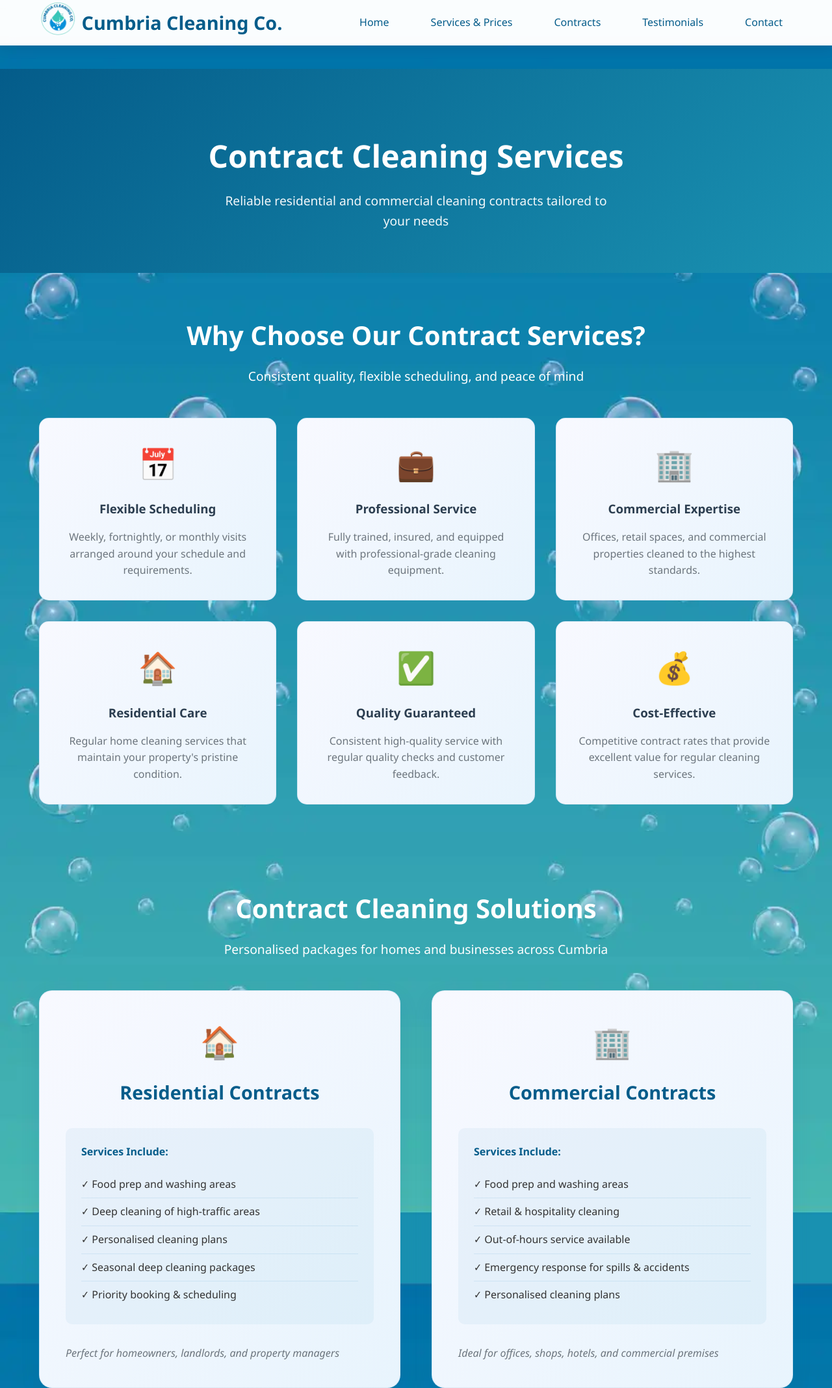
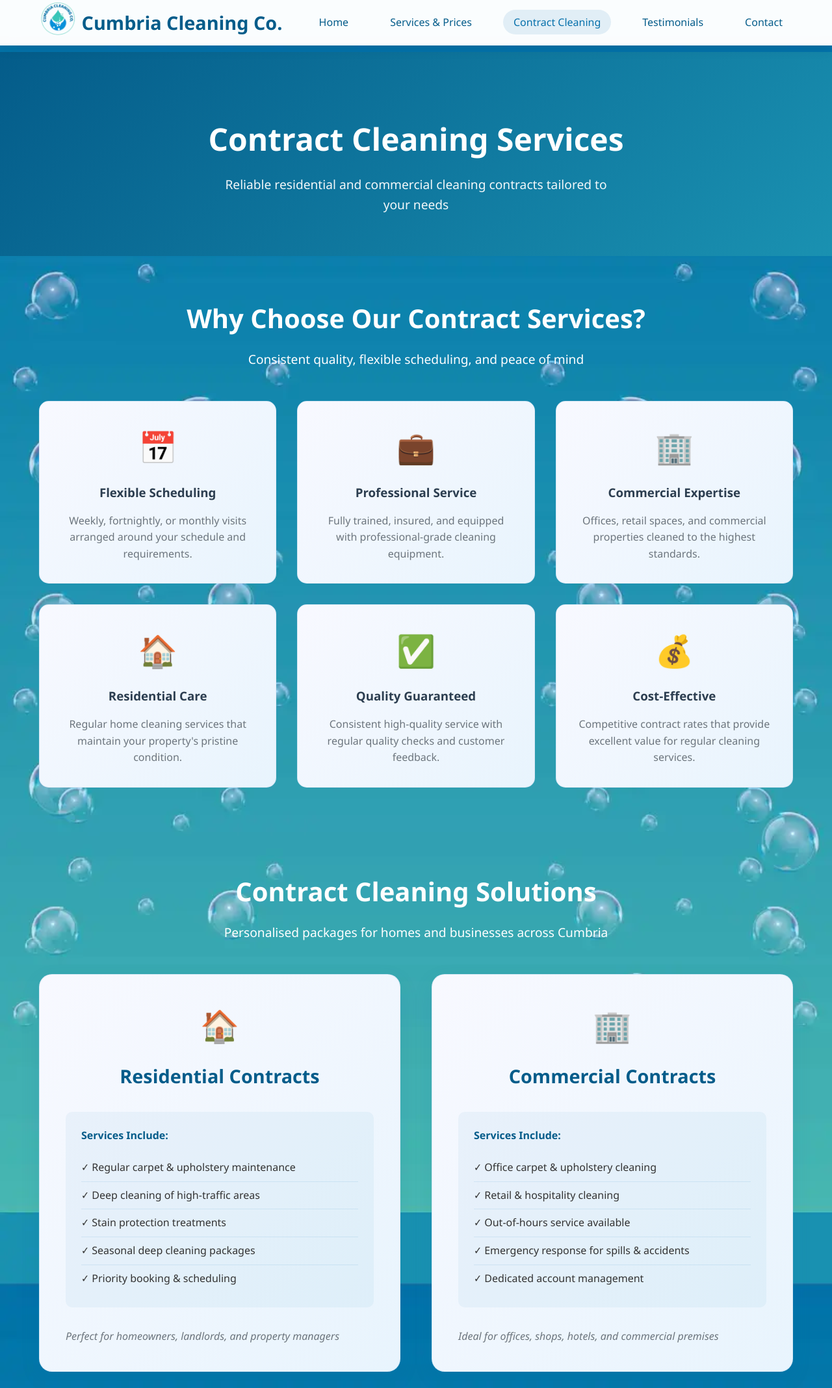
Before and after one commit to corbey08/cumbria-cleaning-co, a plain HTML site: page pages/residential-commercial.html in a window 1280 px wide. Shown: the top 2136 px of the page at 65% size. Drawn offline with Linux system fonts and the light colour scheme; a web font is replaced by a local one.

Commit message:
changed company description
Updated the title, description, and keywords for better SEO. Modified service listings for residential and commercial contracts.

```diff
--- a/pages/residential-commercial.html
+++ b/pages/residential-commercial.html
@@ -3,9 +3,9 @@
 <head>
     <meta charset="UTF-8">
     <meta name="viewport" content="width=device-width, initial-scale=1.0">
-    <title>Contract Cleaning Services | Cumbria Cleaning Co.</title>
-    <meta name="description" content="Professional residential and commercial contract cleaning services in Cumbria, South Scotland & NW England. Flexible schedules, reliable service. Get your personalised quote today!">
-    <meta name="keywords" content="contract cleaning Carlisle, commercial cleaning Cumbria, residential cleaning contracts, office cleaning Carlisle, regular cleaning services">--
+    <title>Residential & Commercial Contract Cleaning | Cumbria Cleaning Co.</title>
+    <meta name="description" content="Professional domestic and commercial contract cleaning services in Cumbria, South Scotland & NW England. Regular cleaning, carpet & upholstery care. Get your personalised quote today!">
+    <meta name="keywords" content="contract cleaning Carlisle, commercial cleaning Cumbria, domestic cleaning contracts, office cleaning Carlisle, regular cleaning services, residential cleaners">
     <meta name="author" content="Greg Corbett">
     <meta name="geo.region" content="GB-CMA">
     <meta name="geo.placename" content="Carlisle, Cumbria">
@@ -43,7 +43,7 @@
             <ul class="nav-links" id="navLinks">
                 <li><a href="../index.html">Home</a></li>
                 <li><a href="services.html">Services & Prices</a></li>
-                <li><a href="residential-commercial.html">Contracts</a></li>
+                <li><a href="contract-cleaning.html" class="active">Contract Cleaning</a></li>
                 <li><a href="testimonials.html">Testimonials</a></li>
                 <li><a href="#contact">Contact</a></li>
             </ul>
@@ -109,9 +109,9 @@
                         <div style="margin: 2rem 0; padding: 1.5rem; background: rgba(6, 112, 171, 0.05); border-radius: 10px;">
                             <h4 style="color: #045C8A; margin-bottom: 1rem;">Services Include:</h4>
                             <ul style="list-style: none; padding: 0; text-align: left;">
-                                <li style="padding: 0.5rem 0; border-bottom: 1px solid rgba(6, 112, 171, 0.1);">✓ Food prep and washing areas</li>
+                                <li style="padding: 0.5rem 0; border-bottom: 1px solid rgba(6, 112, 171, 0.1);">✓ Regular carpet & upholstery maintenance</li>
                                 <li style="padding: 0.5rem 0; border-bottom: 1px solid rgba(6, 112, 171, 0.1);">✓ Deep cleaning of high-traffic areas</li>
-                                <li style="padding: 0.5rem 0; border-bottom: 1px solid rgba(6, 112, 171, 0.1);">✓ Personalised cleaning plans</li>
+                                <li style="padding: 0.5rem 0; border-bottom: 1px solid rgba(6, 112, 171, 0.1);">✓ Stain protection treatments</li>
                                 <li style="padding: 0.5rem 0; border-bottom: 1px solid rgba(6, 112, 171, 0.1);">✓ Seasonal deep cleaning packages</li>
                                 <li style="padding: 0.5rem 0;">✓ Priority booking & scheduling</li>
                             </ul>
@@ -125,11 +125,11 @@
                         <div style="margin: 2rem 0; padding: 1.5rem; background: rgba(6, 112, 171, 0.05); border-radius: 10px;">
                             <h4 style="color: #045C8A; margin-bottom: 1rem;">Services Include:</h4>
                             <ul style="list-style: none; padding: 0; text-align: left;">
-                                <li style="padding: 0.5rem 0; border-bottom: 1px solid rgba(6, 112, 171, 0.1);">✓ Food prep and washing areas</li>
+                                <li style="padding: 0.5rem 0; border-bottom: 1px solid rgba(6, 112, 171, 0.1);">✓ Office carpet & upholstery cleaning</li>
                                 <li style="padding: 0.5rem 0; border-bottom: 1px solid rgba(6, 112, 171, 0.1);">✓ Retail & hospitality cleaning</li>
                                 <li style="padding: 0.5rem 0; border-bottom: 1px solid rgba(6, 112, 171, 0.1);">✓ Out-of-hours service available</li>
                                 <li style="padding: 0.5rem 0; border-bottom: 1px solid rgba(6, 112, 171, 0.1);">✓ Emergency response for spills & accidents</li>
-                                <li style="padding: 0.5rem 0;">✓ Personalised cleaning plans</li>
+                                <li style="padding: 0.5rem 0;">✓ Dedicated account management</li>
                             </ul>
                         </div>
                         <p style="color: #6c757d; font-style: italic; margin-top: 1rem;">Ideal for offices, shops, hotels, and commercial premises</p>
@@ -256,7 +256,7 @@
                     <div class="footer-links">
                         <a href="../index.html">Home</a>
                         <a href="services.html">Services & Prices</a>
-                        <a href="residential-commercial.html">Contracts</a>
+                        <a href="contract-cleaning.html">Contract Cleaning</a>
                         <a href="testimonials.html">Testimonials</a>
                         <a href="#contact">Contact</a>
                     </div>
```
